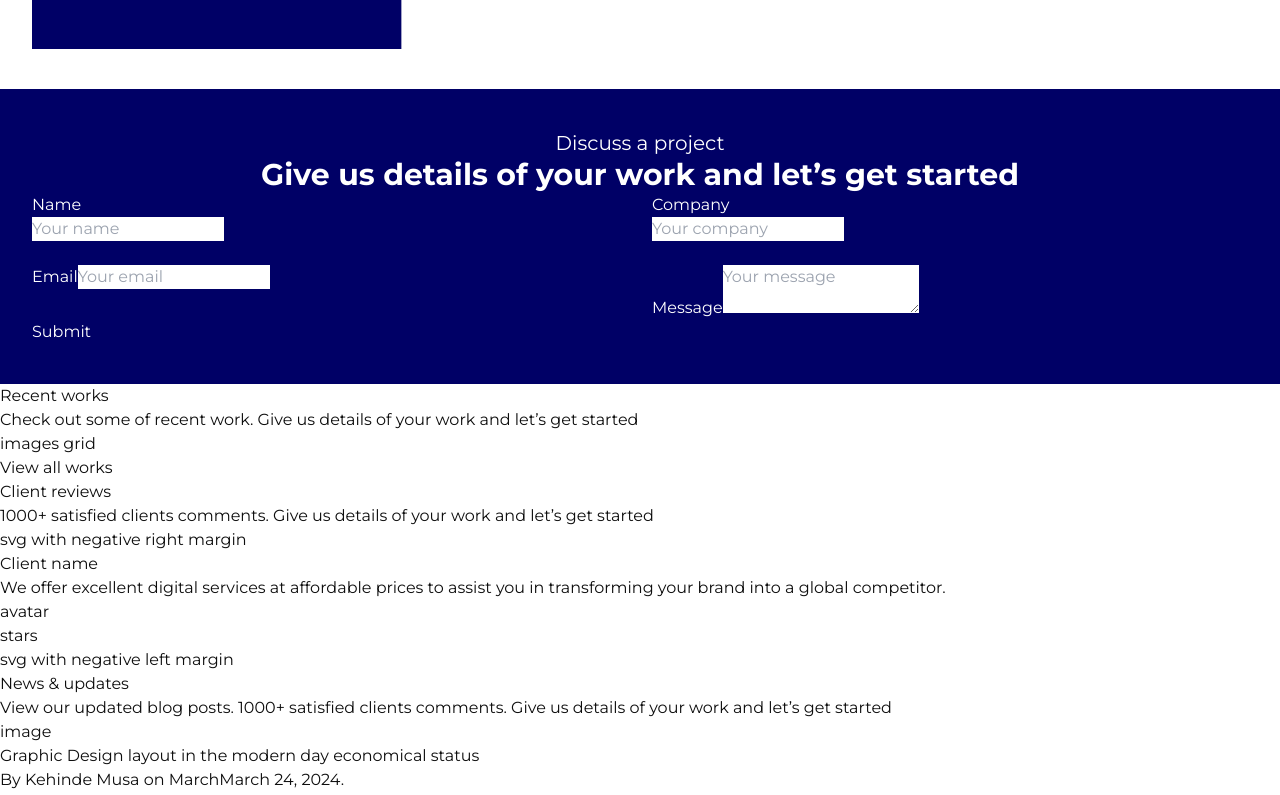
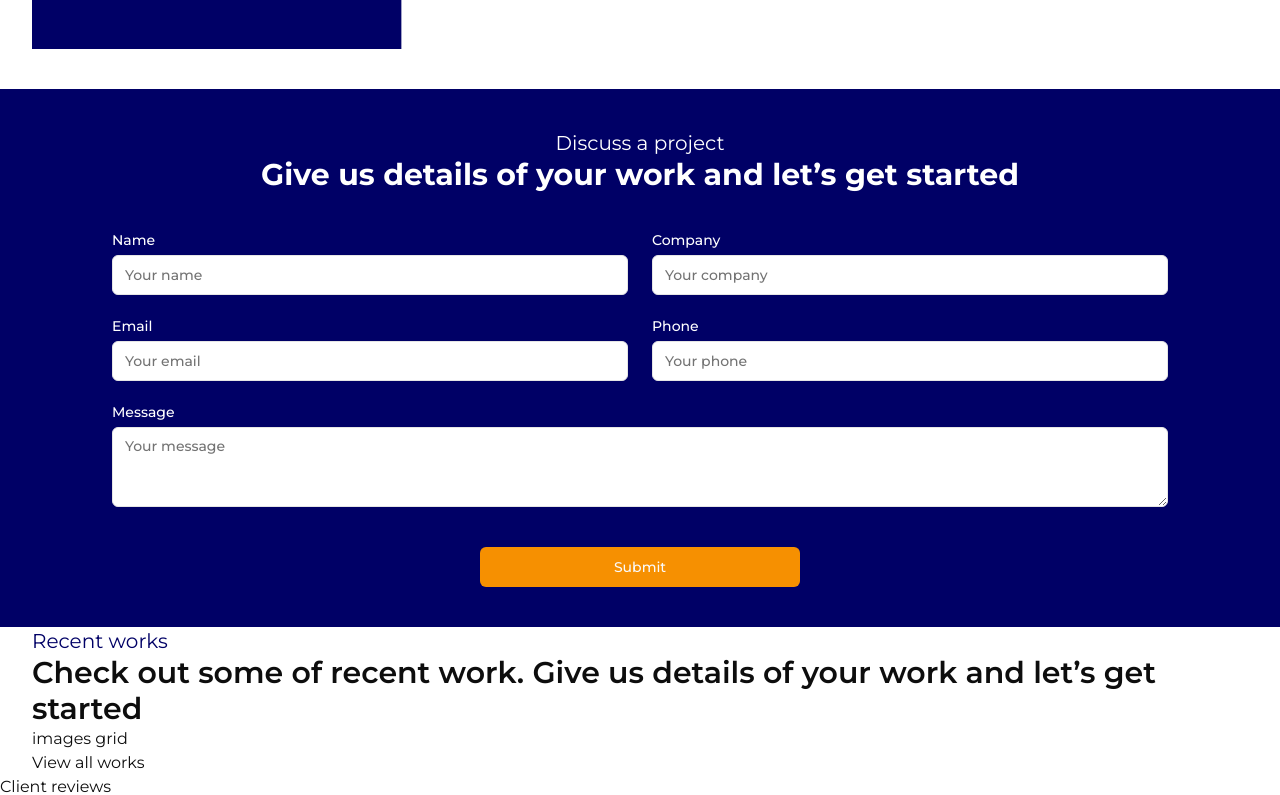
Before and after one commit to ogunsolahabib/lativity, a Next.js app: page / in a window 1280 px wide. Shown: the part 2240-3035 px from the top of the page. Built offline with nearby package versions, Linux system fonts and the light colour scheme.

Commit message:
more sections

```diff
--- a/package.json
+++ b/package.json
@@ -9,6 +9,8 @@
     "lint": "next lint"
   },
   "dependencies": {
+    "@radix-ui/react-label": "^2.1.0",
+    "@radix-ui/react-slot": "^1.1.0",
     "class-variance-authority": "^0.7.0",
     "clsx": "^2.1.1",
     "lucide-react": "^0.428.0",
--- a/src/app/page.tsx
+++ b/src/app/page.tsx
@@ -1,5 +1,9 @@
 import Image from "next/image";
 import LinkButton from "./components/ui/link-button";
+import { Input } from "@/components/ui/input";
+import { Button } from "@/components/ui/button";
+import { Label } from "@/components/ui/label";
+import { Textarea } from "@/components/ui/textarea";
 
 const services = [{ name: 'Graphic design', image: '/images/services_graphic-design.png', description: 'We offer excellent graphic design services at affordable prices to transform your brand.' },
 { name: 'Printing', image: '/images/services_printing.png', description: 'We offer excellent and quality printing services at affordable prices to transform your brand.' },
@@ -81,37 +85,44 @@
         </div>
       </section>
       <section id='project-form' className='py-10 bg-l_blue text-white'>
-        <div className="section__container">
+        <div className="section__container w-full md:w-[70rem]">
           <h2 className="text-xl text-center">Discuss a project</h2>
           <p className="text-3xl text-center font-bold">Give us details of your work and let’s get started</p>
-          <form action="project-form">
+          <form className="mt-10">
             <div className="grid grid-cols-1 md:grid-cols-2 gap-6 justify-center mx-auto">
-              <label htmlFor="name">
-                <div>Name</div>
-                <input type="text" name="name" id="name" placeholder="Your name" />
-              </label>
-              <label htmlFor="company">
-                <div>Company</div>
-                <input type="text" name="company" id="company" placeholder="Your company" />
-              </label>
-              <label htmlFor="email">
-                <span>Email</span>
-                <input type="email" name="email" id="email" placeholder="Your email" />
-              </label>
-              <label htmlFor="message">
-                <span>Message</span>
-                <textarea name="message" id="message" placeholder="Your message"></textarea>
-              </label>
+              <Label htmlFor="name">
+                <div className="mb-2">Name</div>
+                <Input type="text" name="name" id="name" placeholder="Your name" />
+              </Label>
+              <Label htmlFor="company">
+                <div className="mb-2">Company</div>
+                <Input type="text" name="company" id="company" placeholder="Your company" />
+              </Label>
+              <Label htmlFor="email">
+                <div className="mb-2">Email</div>
+                <Input type="email" name="email" id="email" placeholder="Your email" />
+              </Label>
+              <Label htmlFor="phone">
+                <div className="mb-2">Phone</div>
+                <Input type="tel" name="phone" id="phone" placeholder="Your phone" />
+              </Label>
             </div>
-            <button type="submit">Submit</button>
+            <Label htmlFor="message" className="block mt-6">
+              <div className="mb-2">Message</div>
+              <Textarea className="w-full" name="message" id="message" placeholder="Your message">
+              </Textarea>
+            </Label>
+            <Button className="bg-l_gold hover:bg-l_gold block mt-10 mx-auto w-full md:w-80" type="submit">Submit</Button>
           </form>
         </div>
       </section>
       <section id="recent">
-        <h2>Recent works</h2>
-        <p>Check out some of recent work. Give us details of your work and let’s get started</p>
-        <div>images grid</div>
-        <a href="#">View all works</a>
+        <div className="section__container">
+          <h2 className="section__heading--main">Recent works</h2>
+          <p className="section__heading--sub">Check out some of recent work. Give us details of your work and let’s get started</p>
+          <div>images grid</div>
+          <a href="#">View all works</a>
+        </div>
       </section>
       <section id="reviews">
         <h2>Client reviews</h2>
--- /dev/null
+++ b/src/components/ui/button.tsx
@@ -0,0 +1,56 @@
+import * as React from "react"
+import { Slot } from "@radix-ui/react-slot"
+import { cva, type VariantProps } from "class-variance-authority"
+
+import { cn } from "@/lib/utils"
+
+const buttonVariants = cva(
+  "inline-flex items-center justify-center whitespace-nowrap rounded-md text-sm font-medium ring-offset-background transition-colors focus-visible:outline-none focus-visible:ring-2 focus-visible:ring-ring focus-visible:ring-offset-2 disabled:pointer-events-none disabled:opacity-50",
+  {
+    variants: {
+      variant: {
+        default: "bg-primary text-primary-foreground hover:bg-primary/90",
+        destructive:
+          "bg-destructive text-destructive-foreground hover:bg-destructive/90",
+        outline:
+          "border border-input bg-background hover:bg-accent hover:text-accent-foreground",
+        secondary:
+          "bg-secondary text-secondary-foreground hover:bg-secondary/80",
+        ghost: "hover:bg-accent hover:text-accent-foreground",
+        link: "text-primary underline-offset-4 hover:underline",
+      },
+      size: {
+        default: "h-10 px-4 py-2",
+        sm: "h-9 rounded-md px-3",
+        lg: "h-11 rounded-md px-8",
+        icon: "h-10 w-10",
+      },
+    },
+    defaultVariants: {
+      variant: "default",
+      size: "default",
+    },
+  }
+)
+
+export interface ButtonProps
+  extends React.ButtonHTMLAttributes<HTMLButtonElement>,
+    VariantProps<typeof buttonVariants> {
+  asChild?: boolean
+}
+
+const Button = React.forwardRef<HTMLButtonElement, ButtonProps>(
+  ({ className, variant, size, asChild = false, ...props }, ref) => {
+    const Comp = asChild ? Slot : "button"
+    return (
+      <Comp
+        className={cn(buttonVariants({ variant, size, className }))}
+        ref={ref}
+        {...props}
+      />
+    )
+  }
+)
+Button.displayName = "Button"
+
+export { Button, buttonVariants }
--- /dev/null
+++ b/src/components/ui/input.tsx
@@ -0,0 +1,25 @@
+import * as React from "react"
+
+import { cn } from "@/lib/utils"
+
+export interface InputProps
+  extends React.InputHTMLAttributes<HTMLInputElement> {}
+
+const Input = React.forwardRef<HTMLInputElement, InputProps>(
+  ({ className, type, ...props }, ref) => {
+    return (
+      <input
+        type={type}
+        className={cn(
+          "flex h-10 w-full rounded-md border border-input bg-background px-3 py-2 text-sm ring-offset-background file:border-0 file:bg-transparent file:text-sm file:font-medium placeholder:text-muted-foreground focus-visible:outline-none focus-visible:ring-2 focus-visible:ring-ring focus-visible:ring-offset-2 disabled:cursor-not-allowed disabled:opacity-50",
+          className
+        )}
+        ref={ref}
+        {...props}
+      />
+    )
+  }
+)
+Input.displayName = "Input"
+
+export { Input }
--- /dev/null
+++ b/src/components/ui/label.tsx
@@ -0,0 +1,26 @@
+"use client"
+
+import * as React from "react"
+import * as LabelPrimitive from "@radix-ui/react-label"
+import { cva, type VariantProps } from "class-variance-authority"
+
+import { cn } from "@/lib/utils"
+
+const labelVariants = cva(
+  "text-sm font-medium leading-none peer-disabled:cursor-not-allowed peer-disabled:opacity-70"
+)
+
+const Label = React.forwardRef<
+  React.ElementRef<typeof LabelPrimitive.Root>,
+  React.ComponentPropsWithoutRef<typeof LabelPrimitive.Root> &
+    VariantProps<typeof labelVariants>
+>(({ className, ...props }, ref) => (
+  <LabelPrimitive.Root
+    ref={ref}
+    className={cn(labelVariants(), className)}
+    {...props}
+  />
+))
+Label.displayName = LabelPrimitive.Root.displayName
+
+export { Label }
--- /dev/null
+++ b/src/components/ui/textarea.tsx
@@ -0,0 +1,24 @@
+import * as React from "react"
+
+import { cn } from "@/lib/utils"
+
+export interface TextareaProps
+  extends React.TextareaHTMLAttributes<HTMLTextAreaElement> {}
+
+const Textarea = React.forwardRef<HTMLTextAreaElement, TextareaProps>(
+  ({ className, ...props }, ref) => {
+    return (
+      <textarea
+        className={cn(
+          "flex min-h-[80px] w-full rounded-md border border-input bg-background px-3 py-2 text-sm ring-offset-background placeholder:text-muted-foreground focus-visible:outline-none focus-visible:ring-2 focus-visible:ring-ring focus-visible:ring-offset-2 disabled:cursor-not-allowed disabled:opacity-50",
+          className
+        )}
+        ref={ref}
+        {...props}
+      />
+    )
+  }
+)
+Textarea.displayName = "Textarea"
+
+export { Textarea }
```
Also changed, not shown: 1 other file (tests, documents, lock files or other folders).
